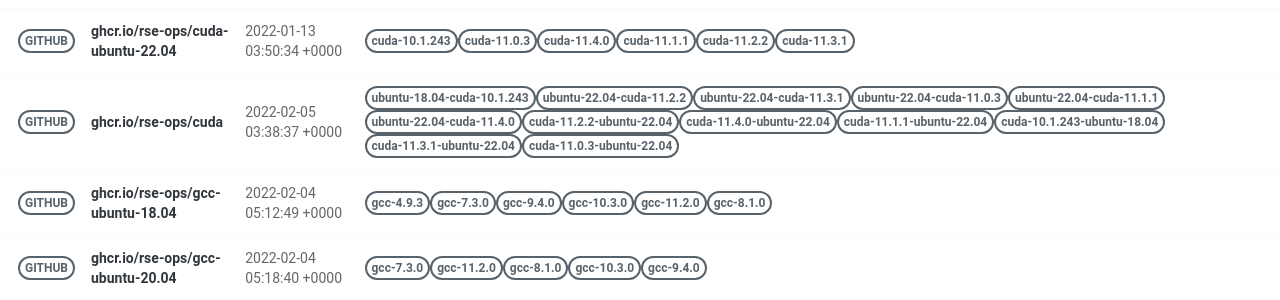
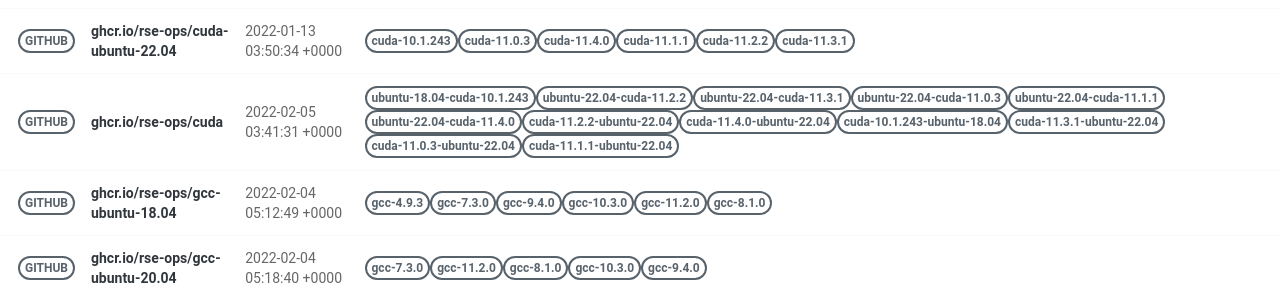
Before and after one commit to rse-ops/docker-images, a Jekyll site: the page built from pages/index.md, in a window 1280 px wide. Shown: the part 421-721 px from the top of the page. Built offline with Jekyll 4.4.1, drawn with Linux system fonts in a browser that asks for light colours; nearby versions of some CDN libraries.

Commit message:
Automated push to update library 2022-02-05

```diff
--- a/_library/ghcr.io-rse-ops-cuda.md
+++ b/_library/ghcr.io-rse-ops-cuda.md
@@ -1,7 +1,7 @@
 ---
 layout: container
 name: ghcr.io/rse-ops/cuda
-updated_at: 2022-02-05 03:38:37.898840
+updated_at: 2022-02-05 03:41:31.462396
 
 
 container_url: https://github.com/orgs/rse-ops/packages/container/package/cuda
```
Also changed, not shown: other parts of _library/ghcr.io-rse-ops-cuda.md (+3 -3 lines).
